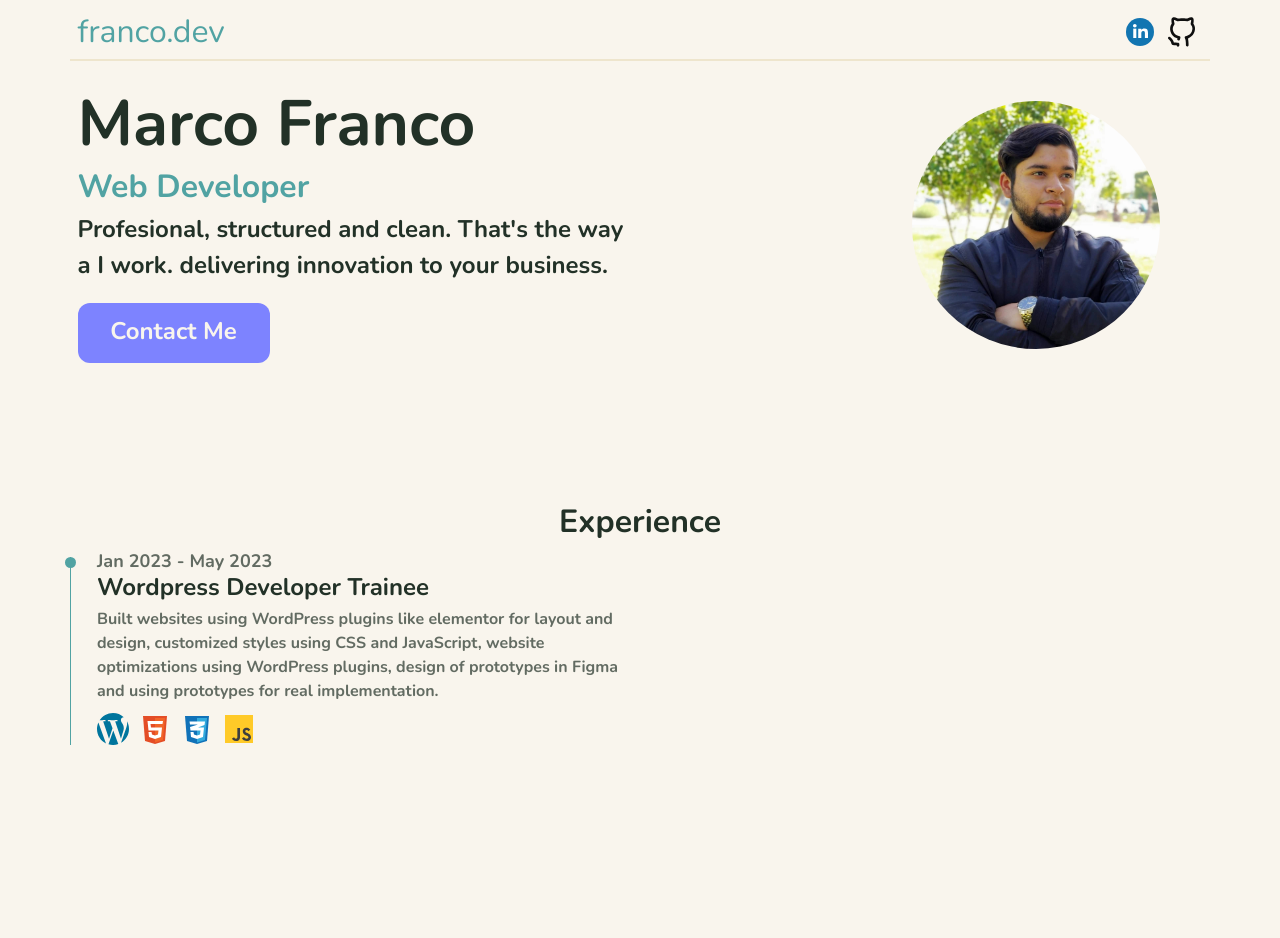
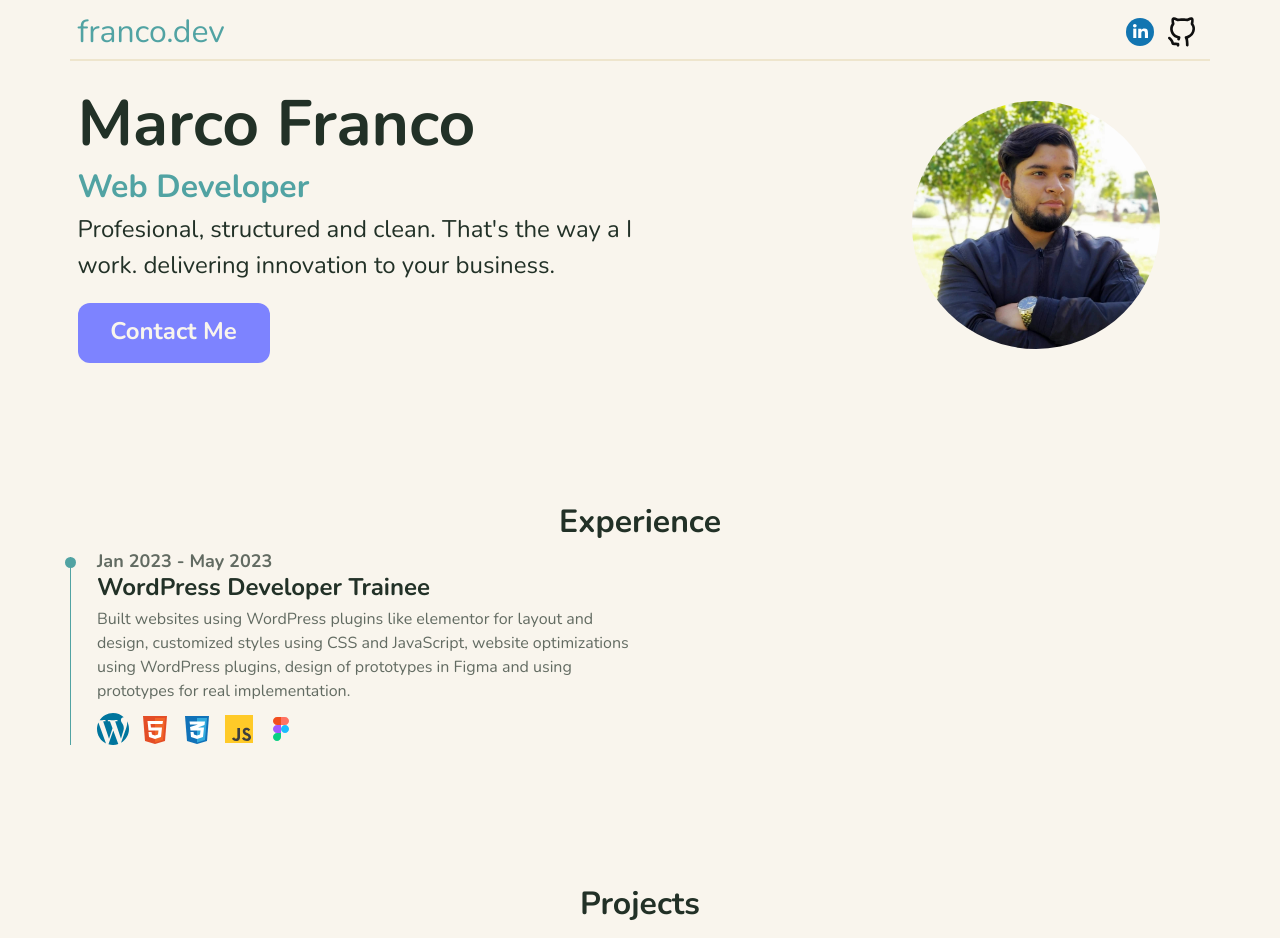
Before and after one commit to MarcoF20/Portfolio, a React (Vite) app: page / in a window 1280 px wide. Before the commit the page ends 800 px from the top, so only its background shows below. Built offline with nearby package versions, Linux system fonts and the light colour scheme.

Commit message:
Fetch jobs from JS file
Created Job component, loads data from js file, created projects section, added Figma icon

```diff
--- a/src/App.jsx
+++ b/src/App.jsx
@@ -1,5 +1,6 @@
 import { About } from './components/About'
 import { NavigationBar } from './components/NavigationBar'
+import { Projects } from './components/Projects'
 import { Timeline } from './components/Timeline'
 // import { jobs } from './data/jobsData'
 
@@ -9,24 +10,7 @@ function App () {
       <NavigationBar />
       <About />
       <Timeline />
-      {/* {
-        jobs.map(job => {
-          return (
-            <div key={job.jobId}>
-              <p>{job.date}</p>
-              <p>{job.jobTitle}</p>
-              <p>{job.jobDescription}</p>
-              {
-                job.jobSkills.map((skill, id) => {
-                  return (
-                    <img src={skill} alt='' key={id} height={64} width={64} />
-                  )
-                })
-              }
-            </div>
-          )
-        })
-      } */}
+      <Projects />
     </>
   )
 }
--- /dev/null
+++ b/src/components/Job.jsx
@@ -0,0 +1,25 @@
+import Row from 'react-bootstrap/Row'
+import Col from 'react-bootstrap/Col'
+
+export function Job ({ jobTitle, jobDescription, date, skills }) {
+  return (
+    <Row
+      style={{ marginBottom: '4rem' }}
+    >
+      <Col style={{ paddingLeft: '2.6rem' }} md={6} xs={12}>
+        {/* Hardcoded data */}
+        <div className='circle' />
+        <span className='date'>{date}</span>
+        <h3 className='jobTitle'>{jobTitle}</h3>
+        <p className='jobDescription'>{jobDescription}</p>
+        {
+          skills.map((skill, index) => {
+            return (
+              <img src={skill} alt='' key={index} className='jobIcon' />
+            )
+          })
+        }
+      </Col>
+    </Row>
+  )
+}
--- /dev/null
+++ b/src/components/Projects.jsx
@@ -0,0 +1,17 @@
+import Container from 'react-bootstrap/Container'
+import Row from 'react-bootstrap/Row'
+import Col from 'react-bootstrap/Col'
+
+export function Projects () {
+  return (
+    <section>
+      <Container>
+        <Row>
+          <Col>
+            <h2 className='sectionHeading'>Projects</h2>
+          </Col>
+        </Row>
+      </Container>
+    </section>
+  )
+}
--- a/src/components/Timeline.jsx
+++ b/src/components/Timeline.jsx
@@ -1,11 +1,8 @@
 import Container from 'react-bootstrap/Container'
 import Row from 'react-bootstrap/Row'
 import Col from 'react-bootstrap/Col'
-import wordpressIcon from '../assets/wordpress-icon.svg'
-import htmlIcon from '../assets/html-icon.svg'
-import cssIcon from '../assets/css-icon.svg'
-import jsIcon from '../assets/js-icon.svg'
-
+import { Job } from './Job'
+import { jobs } from '../data/jobsData'
 export function Timeline () {
   return (
     <section>
@@ -15,24 +12,27 @@ export function Timeline () {
             <h2 className='sectionHeading'>Experience</h2>
           </Col>
         </Row>
-        <Row
-          style={{
-            borderLeft: '1px solid var(--aqua)',
-            position: 'relative'
-          }}
-          className='job'
-        >
-          <Col style={{ paddingLeft: '2.6rem' }} md={6} xs={12}>
-            <div className='circle' />
-            <span className='date'>Jan 2023 - May 2023</span>
-            <h3 className='jobTitle'>Wordpress Developer Trainee</h3>
-            <p className='jobDescription'>Built websites using WordPress plugins like elementor for layout and design, customized styles using CSS and JavaScript, website optimizations using WordPress plugins, design of prototypes in Figma and using prototypes for real implementation.</p>
-            <img src={wordpressIcon} alt='WordPress icon' className='jobIcon' />
-            <img src={htmlIcon} alt='HTML icon' className='jobIcon' />
-            <img src={cssIcon} alt='CSS icon' className='jobIcon' />
-            <img src={jsIcon} alt='JavaScript icon' className='jobIcon' />
-          </Col>
-        </Row>
+      </Container>
+      <Container
+        className='job'
+        style={{
+          borderLeft: '1px solid var(--aqua)',
+          position: 'relative'
+        }}
+      >
+        {
+          jobs.map(job => {
+            return (
+              <Job
+                key={job.jobId}
+                jobTitle={job.jobTitle}
+                jobDescription={job.jobDescription}
+                date={job.date}
+                skills={job.jobSkills}
+              />
+            )
+          })
+        }
       </Container>
     </section>
   )
--- a/src/data/jobsData.js
+++ b/src/data/jobsData.js
@@ -1,5 +1,8 @@
+import wordpressIcon from '../assets/wordpress-icon.svg'
+import htmlIcon from '../assets/html-icon.svg'
 import cssIcon from '../assets/css-icon.svg'
 import jsIcon from '../assets/js-icon.svg'
+import figmaIcon from '../assets/figma-icon.svg'
 
 export const jobs = [
   {
@@ -7,6 +10,6 @@ export const jobs = [
     date: 'Jan 2023 - May 2023',
     jobTitle: 'WordPress Developer Trainee',
     jobDescription: 'Built websites using WordPress plugins like elementor for layout and design, customized styles using CSS and JavaScript, website optimizations using WordPress plugins, design of prototypes in Figma and using prototypes for real implementation.',
-    jobSkills: [cssIcon, jsIcon]
+    jobSkills: [wordpressIcon, htmlIcon, cssIcon, jsIcon, figmaIcon]
   }
 ]
--- a/src/index.css
+++ b/src/index.css
@@ -46,7 +46,7 @@ h2 {
 #aboutDescription {
   word-wrap: break-word;
   font-size: 2.4rem;
-  font-weight: bold;
+  /* font-weight: bold; */
   overflow-wrap: break-word;
   color: var(--dark-green);
 }
@@ -88,7 +88,7 @@ h2 {
 .jobDescription{
   font-size: 1.6rem;
   color: var(--dark-green-opacity);
-  font-weight: bold;
+  /* font-weight: bold; */
 }
 .circle{
   width: 1.1rem;
```
Also changed, not shown: src/assets/figma-icon.svg (added).
